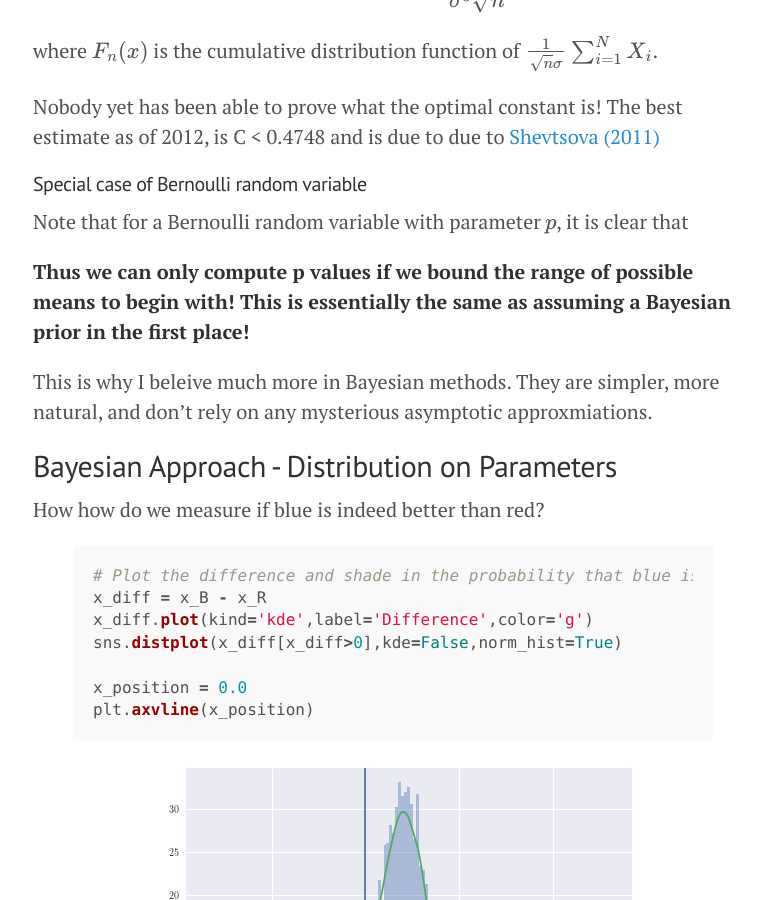
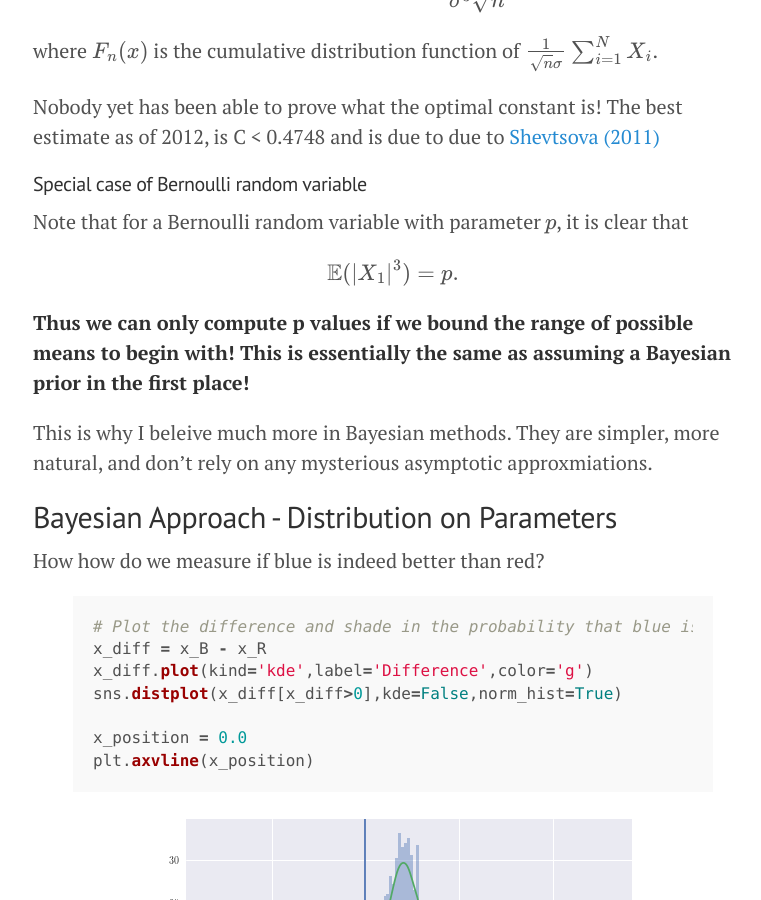
Before and after one commit to doriang102/doriang102.github.io, a Jekyll site: the page built from _posts/2017-05-28-hypothesis-testing.md, in a window 1280 px wide and 900 px high, scrolled down 7090 px. Shown: the whole window, without its empty margins (247-1008 px from the left). Built offline with Jekyll 4.4.1, drawn with Linux system fonts in a browser that asks for light colours; our own code applies the rules of GitHub Pages for plain Markdown files; formulas are drawn with MathJax 3.

Commit message:
Update 2017-05-28-hypothesis-testing.md

```diff
--- a/_posts/2017-05-28-hypothesis-testing.md
+++ b/_posts/2017-05-28-hypothesis-testing.md
@@ -202,7 +202,7 @@ due to [Shevtsova (2011)](https://arxiv.org/abs/1111.6554.)
 Note that for a Bernoulli random variable with parameter $$p$$, it is clear that
 
 
-
+$$ \mathbb{E}(|X_1|^3) = p. $$
 
 
 **Thus we can only compute p values if we bound the range of possible means to begin with! This is essentially the same as assuming a Bayesian prior in the first place!**
```
